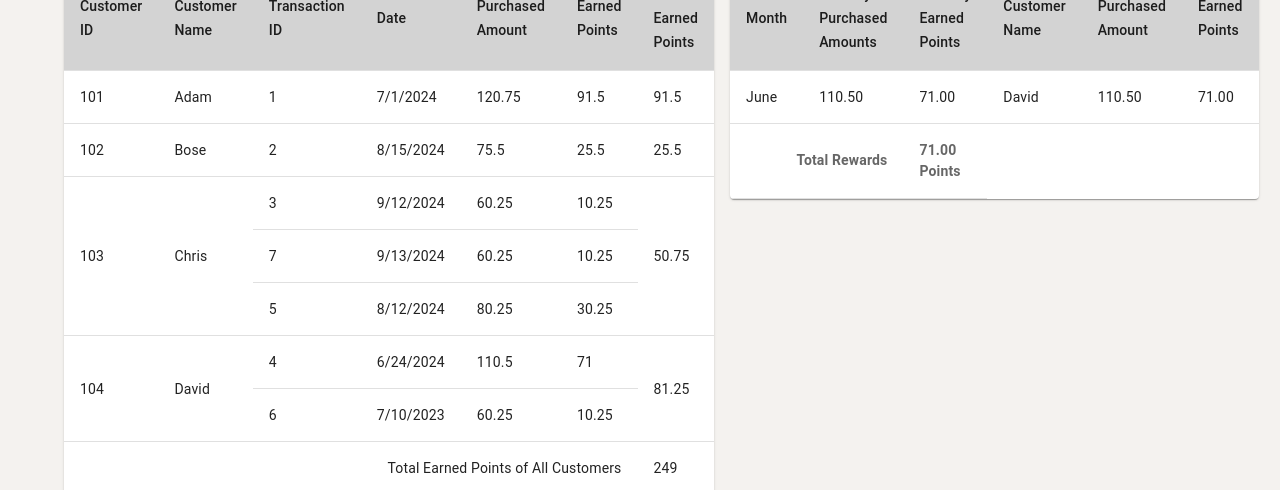
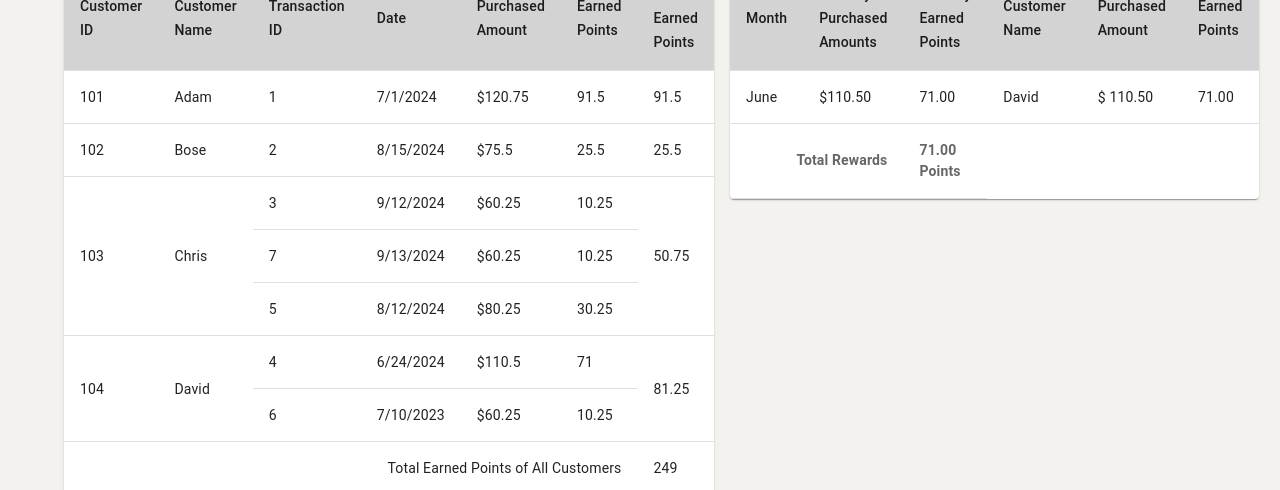
Before and after one commit to jenishsherwin1995/RewardsCalculator, a React (Create React App) app: page / in a window 1280 px wide. Shown: the part 189-679 px from the top of the page. Built offline with nearby package versions, Linux system fonts and the light colour scheme.

Commit message:
feedback fixes

```diff
--- a/src/components/customerTransactionsTable.js
+++ b/src/components/customerTransactionsTable.js
@@ -29,7 +29,7 @@ const CustomerTransactionsTable = ({ customers, totalPoints }) => {
                 )}
                 <TableCell>{transactionId}</TableCell>
                 <TableCell>{new Date(date).toLocaleDateString()}</TableCell>
-                <TableCell>{amount}</TableCell>
+                <TableCell>${amount}</TableCell>
                 <TableCell>{points}</TableCell>
                 {index === 0 && (
                   <TableCell rowSpan={transactions.length}>{totalPoints}</TableCell>
--- a/src/components/lastThreeMonthsTable.js
+++ b/src/components/lastThreeMonthsTable.js
@@ -39,12 +39,12 @@ const LastThreeMonthsTable = ({ transactions, totalPoints, totalAmount }) => {
               {isFirstInMonth && (
                 <>
                   <TableCell rowSpan={rowspan}>{monthYear.split(' ')[0]}</TableCell>
-                  <TableCell rowSpan={rowspan}>{monthTotalAmount.toFixed(2)}</TableCell>
+                  <TableCell rowSpan={rowspan}>${monthTotalAmount.toFixed(2)}</TableCell>
                   <TableCell rowSpan={rowspan}>{monthTotalPoints.toFixed(2)}</TableCell>
                 </>
               )}
               <TableCell>{customer || 'Unknown'}</TableCell>
-              <TableCell>{amount.toFixed(2)}</TableCell>
+              <TableCell>$ {amount.toFixed(2)}</TableCell>
               <TableCell>{points.toFixed(2)}</TableCell> {/* Earned Points for each transaction */}
             </TableRow>
           ))}
--- a/src/modules/CustomerRewards.js
+++ b/src/modules/CustomerRewards.js
@@ -20,7 +20,7 @@ const CustomerRewards = () => {
       } catch (err) {
         setError('Error fetching transaction data');
       } finally {
-        // setLoading(false);
+        setLoading(false);
       }
     };
 
```
